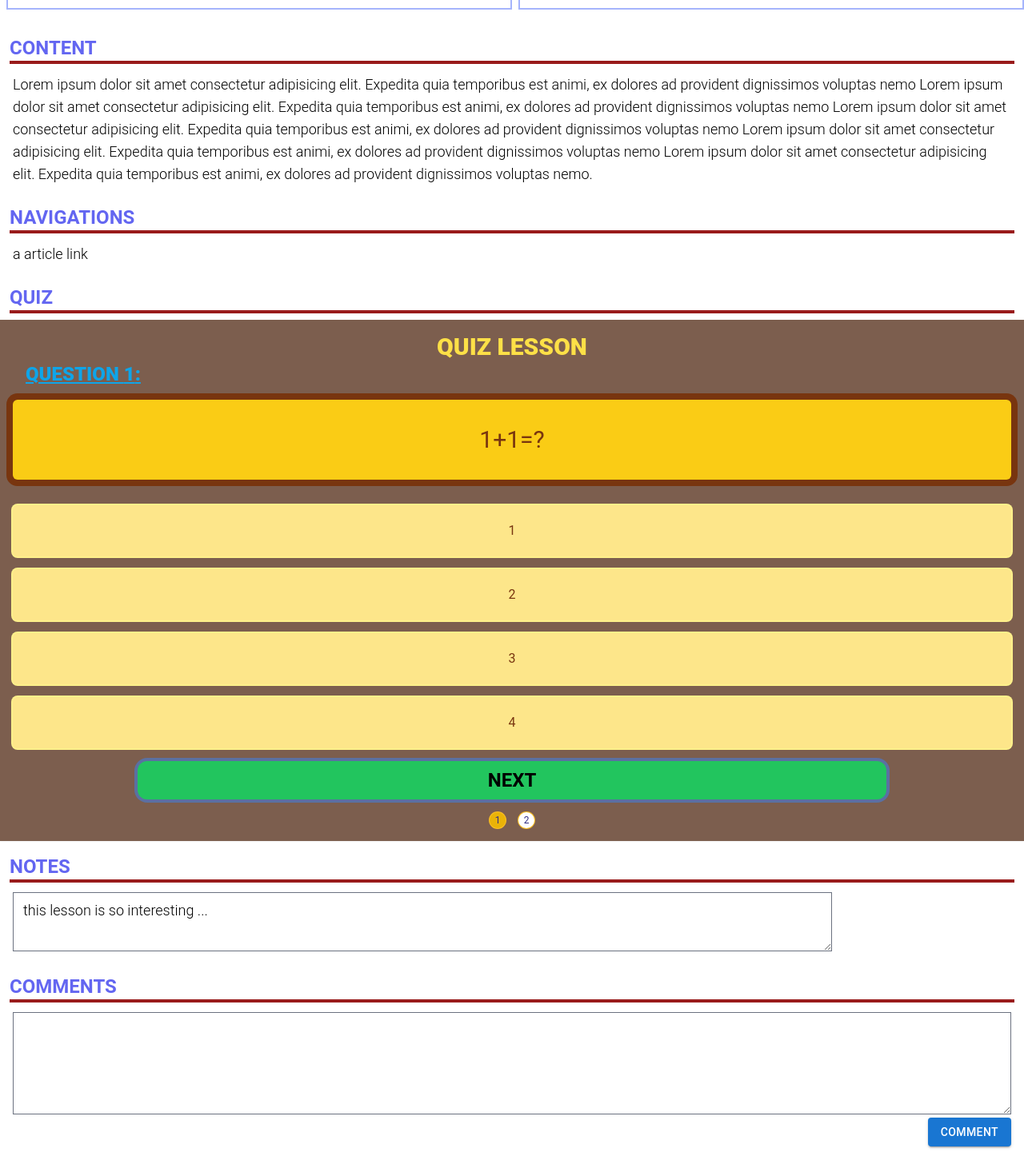
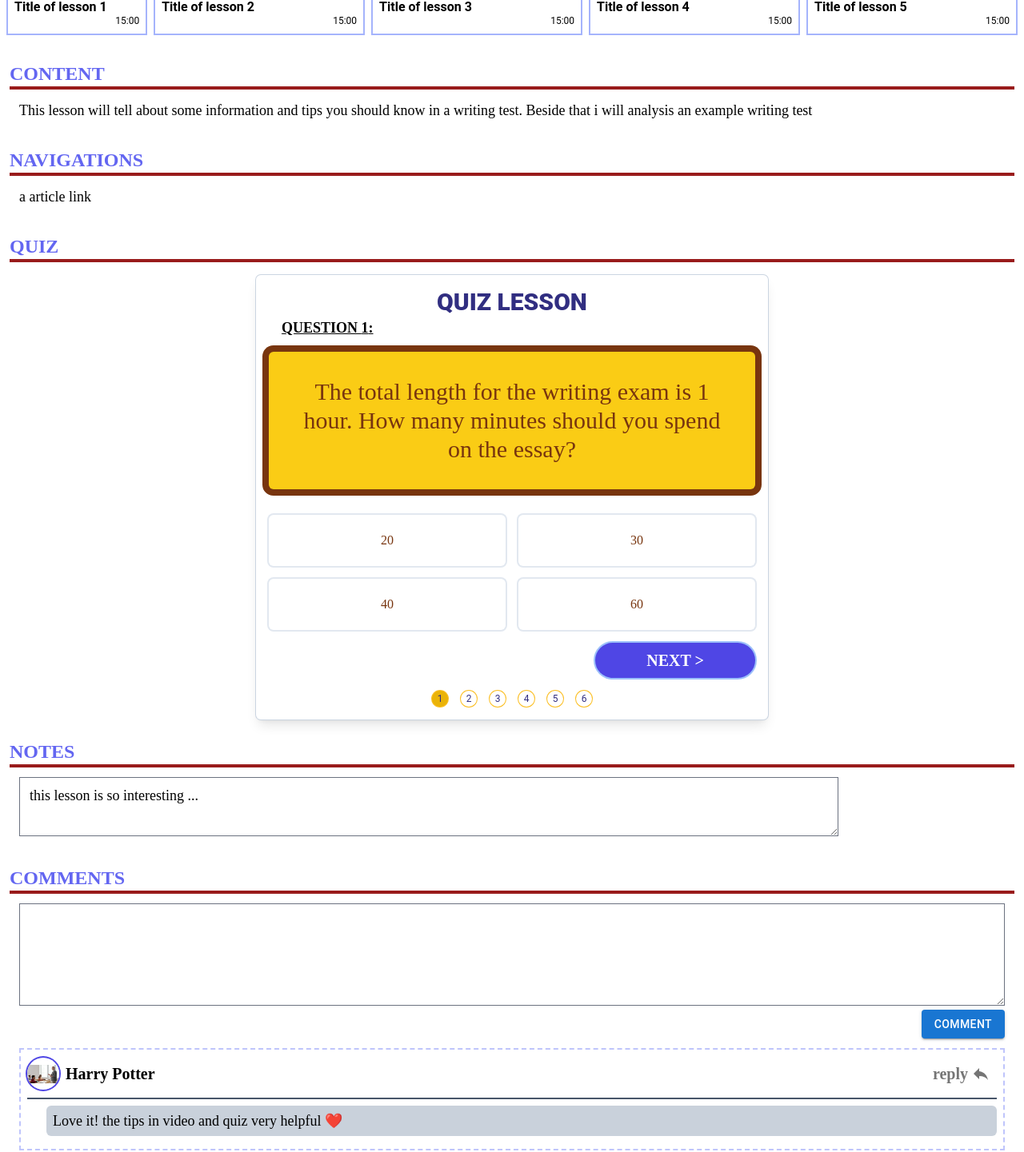
Before and after one commit to tranhuanhcmus/EducationWebApp, a React (Vite) app in the folder client/: page /lesson/1 in a window 1280 px wide. Shown: the part 899-2340 px from the top of the page at 80% size. Built offline with nearby package versions, Linux system fonts and the light colour scheme.

Commit message:
update UI, update quizz

```diff
--- a/client/src/components/Comment.jsx
+++ b/client/src/components/Comment.jsx
@@ -8,12 +8,12 @@ const Comment = () => {
       <div className="header pb-2 flex items-center border-b-2 border-slate-600">
         <div className="user flex items-center flex-1">
           <img
-            className="w-10 h-10 rounded-full ring-2 ring-indigo-600"
-            src="/anh5.png"
+            className="w-10 h-10 rounded-full ring-2 ring-indigo-600 object-center object-contain"
+            src="/anh4.png"
             alt="user avater"
           />
           <span className="text-xl font-Bebas font-semibold ml-2">
-            Username
+            Harry Potter
           </span>
         </div>
         <div className="actions flex items-center ">
@@ -29,9 +29,7 @@ const Comment = () => {
       </div>
 
       <div className="content my-2 ml-6 p-2 bg-slate-400/50 rounded-md  font-roboto">
-        Lorem ipsum dolor sit amet consectetur adipisicing elit. Dolorem dolore
-        voluptates quaerat explicabo eaque deleniti aperiam! Qui omnis libero
-        dolore!
+        Love it! the tips in video and quiz very helpful ❤️
       </div>
     </div>
   );
--- a/client/src/components/Quiz/Quiz.jsx
+++ b/client/src/components/Quiz/Quiz.jsx
@@ -4,9 +4,11 @@ const Quiz = ({ data }) => {
   const [currentQ, setCurrentQ] = useState(0);
   const [questions, setQuestion] = useState(data);
   const [score, setScore] = useState(0);
+  const [showKey, setShowKey] = useState(false);
   console.log(score);
   const handleClick = () => {
     if (currentQ < questions.length - 1) {
+      setShowKey(false);
       return setCurrentQ((q) => q + 1);
     }
 
@@ -16,40 +18,46 @@ const Quiz = ({ data }) => {
         setScore((score) => score + 10);
       }
     });
+    setShowKey(false);
+    setCurrentQ(0);
   };
 
   const handleChoose = (index) => {
     let newQuestions = [...questions];
     newQuestions[currentQ].answer = index;
 
-    if (newQuestions[currentQ].key == newQuestions[currentQ].answer) {
+    if (newQuestions[currentQ].keyIndex == newQuestions[currentQ].answer) {
       newQuestions[currentQ].check = true;
     } else newQuestions[currentQ].check = false;
-
+    setShowKey(true);
     setQuestion((questions) => newQuestions);
   };
 
   return (
-    <div className=" my-2 p-4 container  bg-amber-950/70 shadow-sm">
-      <h1 className=" uppercase text-center text-3xl font-[900] font-roboto w-full text-yellow-300">
+    <div className=" mx-auto w-[50%] p-4 ring-1 ring-slate-300  bg-white shadow-lg my-4 rounded-md">
+      <h1 className=" uppercase text-center text-3xl font-[900] font-roboto w-full text-indigo-900">
         Quiz Lesson
       </h1>
       <div className="content flex justify-center flex-col gap-4">
-        <h1 className="px-4 uppercase  text-2xl font-[900] font-Bebas w-full text-sky-500 underline">
+        <h1 className="px-4 uppercase  text-lg font-[900] font-Bebas w-full text-black underline">
           Question {currentQ + 1}:
         </h1>
-        <div className=" p-8 text-3xl text-amber-900 text-center no-underline font-note bg-yellow-400 rounded-md ring-8 ring-amber-900 break-all">
+        <div className=" p-8 text-3xl text-amber-900 text-center no-underline font-note bg-yellow-400 rounded-md ring-8 ring-amber-900 break-word">
           {questions[currentQ].question}
         </div>
-        <div className="mt-4 grid gap-4 grid-cols-1 md:grid-cols-2 md:grid-row-2 auto-rows-max ">
+        <div className="mt-4 grid gap-4 md:grid-cols-1 grid-cols-2 grid-row-2 auto-rows-max ">
           {questions[currentQ].options.map((item, index) => (
             <p
               key={index}
               className={`option p-2 flex justify-center items-center break-all text-md text-amber-900 font-note ${
-                index == questions[currentQ].answer
-                  ? "bg-amber-400/80"
-                  : "bg-amber-200"
-              } rounded-md ring-2 ring-yellow-200 h-16 md:h-24 hover:cursor-pointer hover:bg-amber-400/80`}
+                showKey
+                  ? index == questions[currentQ].answer
+                    ? questions[currentQ].check == true
+                      ? "bg-green-300"
+                      : "bg-red-300"
+                    : ""
+                  : ""
+              } rounded-md ring-2 ring-slate-200 h-16 md:h-24 hover:cursor-pointer hover:ring-2 hover:ring-indigo-600`}
               onClick={() => handleChoose(index)}
             >
               {item}
@@ -57,11 +65,17 @@ const Quiz = ({ data }) => {
           ))}
         </div>
 
+        {showKey && (
+          <div className="p-4 text-xl text-amber-900 text-center no-underline font-note  rounded-md ring-2  break-word">
+            {questions[currentQ].key}
+          </div>
+        )}
+
         <button
-          className="px-3 py-2 bg-green-500 font-note font-bold text-2xl uppercase rounded-xl w-[75%] md:w-[320px] self-center hover:bg-green-500/80 hover:ring-yellow-400 ring-4"
+          className=" self-end py-2 bg-indigo-600 font-note font-bold md:text-sm text-xl text-white uppercase rounded-3xl md:w-[25%] w-[200px]  hover:bg-deep_purple_A201 hover:ring-yellow-400 ring-2 "
           onClick={handleClick}
         >
-          {currentQ == questions.length - 1 ? "Submit" : "Next"}
+          {currentQ == questions.length - 1 ? "Again" : "Next >"}
         </button>
         <div className="list flex justify-center gap-4">
           {questions.map((item, index) => {
@@ -71,7 +85,9 @@ const Quiz = ({ data }) => {
                 className={`w-5 h-5 rounded-full ring-1 ring-amber-400 ${
                   index == currentQ ? "bg-yellow-500" : "bg-white"
                 } text-[0.75rem] text-indigo-900 flex justify-center items-center hover:cursor-pointer`}
-                onClick={() => setCurrentQ(index)}
+                onClick={() => {
+                  setCurrentQ(index), setShowKey(false);
+                }}
               >
                 {index + 1}
               </div>
--- a/client/src/pages/Home.jsx
+++ b/client/src/pages/Home.jsx
@@ -1,5 +1,4 @@
 import React from "react";
-
 import Carousel from "../components/Carousel";
 import Section from "../components/Section";
 
--- a/client/src/pages/Lesson.jsx
+++ b/client/src/pages/Lesson.jsx
@@ -1,9 +1,10 @@
-import React from "react";
+import React, { useState } from "react";
 import ArrowBackIosIcon from "@mui/icons-material/ArrowBackIos";
 import ArrowForwardIosIcon from "@mui/icons-material/ArrowForwardIos";
 import { Button, IconButton } from "@mui/material";
 import Comment from "../components/Comment";
 import Quiz from "./../components/Quiz/Quiz";
+import { useNavigate } from "react-router-dom";
 const buttonStyle = {
   border: "solid 1px black",
   color: "black",
@@ -15,26 +16,31 @@ const buttonStyle = {
 };
 const data = [
   {
+    id: 1,
     image: "/anh5.png",
     name: "Title of lesson 1",
     time: "15:00",
   },
   {
+    id: 2,
     image: "/anh1.png",
     name: "Title of lesson 2",
     time: "15:00",
   },
   {
+    id: 3,
     image: "/anh1.png",
     name: "Title of lesson 3",
     time: "15:00",
   },
   {
+    id: 4,
     image: "/anh1.png",
     name: "Title of lesson 4",
     time: "15:00",
   },
   {
+    id: 5,
     image: "/anh1.png",
     name: "Title of lesson 5",
     time: "15:00",
@@ -42,29 +48,77 @@ const data = [
 ];
 const questionBank = [
   {
-    question: "1+1=?",
-    options: ["1", "2", "3", "4"],
+    question:
+      "The total length for the writing exam is 1 hour. How many minutes should you spend on the essay?",
+    options: ["20", "30", "40", "60"],
     answer: -1,
-    key: 1,
+    keyIndex: 2,
+    key: "It is recommended to spend 40 mins on the essay and 20 mins on the graph / letter. The essay is longer and is worth more points",
     check: false,
   },
   {
-    question: "1+2=?",
-    options: ["1", "2", "3", "4"],
+    question:
+      "The more you write in the essay, the more likely you are to get a higher score?",
+    options: ["true", "false"],
     answer: -1,
-    key: 2,
+    keyIndex: 1,
+    key: "It's about quality, not quantity. You must exceed to 250 word minimum and have adequate support for your ideas, but writing a lot does not necessarily mean you will get a high score.",
+    check: false,
+  },
+  {
+    question:
+      "You should start writing as soon as you have read the essay question ?",
+    options: ["true", "false"],
+    answer: -1,
+    keyIndex: 1,
+    key: "You should check you fully understand the question, brainstorm some ideas, and do a brief plan before you start writing.",
+    check: false,
+  },
+  {
+    question:
+      "Your essay is judged on four criteria. Which one of these four criteria is incorrect ?",
+    options: [
+      "Task Response",
+      "Coherence and Cohesion",
+      "Academic Style",
+      "Grammatical Range and Accuracy",
+    ],
+    answer: -1,
+    keyIndex: 2,
+    key: "It's 'Lexical Resource'. This refers to your vocabulary and how you use it.",
+    check: false,
+  },
+  {
+    question: "Spelling is not that important in IELTS writing?",
+    options: ["true", "false"],
+    answer: -1,
+    keyIndex: 1,
+    key: "It's very important as you are graded on your spelling.",
+
+    check: false,
+  },
+  {
+    question: "You can write all of your essay in capital letters if you like?",
+    options: ["true", "false"],
+    answer: -1,
+    keyIndex: 0,
+    key: "You can but there is no reason to unless you have very bad joined up writing. Writing in capitals takes some people longer.",
     check: false,
   },
 ];
 const Lesson = () => {
   const lesson = {
-    name: "Listening Band 6.0",
+    name: "Writing Band 5.0",
     author: "Harry Bui",
-    video: "/video.mp4",
+    video: "/video/lesson1.mp4",
     content:
-      "Lorem ipsum dolor sit amet consectetur adipisicing elit. Expedita quia temporibus est animi, ex dolores ad provident dignissimos voluptas nemo Lorem ipsum dolor sit amet consectetur adipisicing elit. Expedita quia temporibus est animi, ex dolores ad provident dignissimos voluptas nemo Lorem ipsum dolor sit amet consectetur adipisicing elit. Expedita quia temporibus est animi, ex dolores ad provident dignissimos voluptas nemo Lorem ipsum dolor sit amet consectetur adipisicing elit. Expedita quia temporibus est animi, ex dolores ad provident dignissimos voluptas nemo Lorem ipsum dolor sit amet consectetur adipisicing elit. Expedita quia temporibus est animi, ex dolores ad provident dignissimos voluptas nemo.",
+      "This lesson will tell about some information and tips you should know in a writing test. Beside that i will analysis  an example writing test ",
     attachment: "a article link",
     note: "this lesson is so interesting ...",
+  };
+  const [notes, setNotes] = useState(lesson.note);
+  const handleWriteNote = (e) => {
+    setNotes((notes) => e.target.value);
   };
   return (
     <>
@@ -74,7 +128,7 @@ const Lesson = () => {
             <ArrowBackIosIcon />
           </IconButton>
         </div>
-        <video width={"80%"} controls autoPlay poster="/anh1.png">
+        <video width={"80%"} controls autoPlay="true" poster="/anh1.png">
           <source src={lesson.video} type="video/mp4" />
         </video>
         <div className="flex items-center flex-1 justify-center">
@@ -98,7 +152,7 @@ const Lesson = () => {
             <b>Content</b>
           </h3>
         </div>
-        <div className="text-lg font-note font-[300] mt-3 text-left word-break m-4 md:m-6">
+        <div className="text-lg font-note font-[300] mt-3 text-left word-break md:m-4 m-6">
           {lesson.content}
         </div>
       </section>
@@ -108,7 +162,7 @@ const Lesson = () => {
             <b>Navigations</b>
           </h3>
         </div>
-        <div className="text-lg font-note font-[300] mt-3 text-justify m-4 md:m-6">
+        <div className="text-lg font-note font-[300] mt-3 text-justify md:m-4 m-6">
           {lesson.attachment}
         </div>
       </section>
@@ -127,17 +181,18 @@ const Lesson = () => {
           </h3>
         </div>
         <textarea
-          className="text-lg font-note font-[300] mt-3 text-left m-4 md:m-6 w-[80%] "
-          value={lesson.note}
+          className="text-lg font-note font-[300] mt-3 text-left md:m-4 m-6 w-[80%] "
+          value={notes}
+          onChange={handleWriteNote}
         ></textarea>
       </section>
       <section className="container">
         <div className="mx-3 pt-2 text-indigo-500 flex items-center border-b-4 border-solid border-red-800 ">
-          <h3 className="text-2xl font-Bebas uppercase mr-4         ">
+          <h3 className="text-2xl font-Bebas uppercase mr-4 ">
             <b>Comments</b>
           </h3>
         </div>
-        <div className="text-lg font-note font-[300] mt-3 text-justify m-4 md:m-6">
+        <div className="text-lg font-note font-[300] mt-3 text-justify md:m-4 m-6">
           <div className="mb-3">
             <textarea className="m-0 p-2 text-lg font-note font-[300] text-justify  w-full h-32"></textarea>
             <div className="flex justify-end">
@@ -154,6 +209,8 @@ const Lesson = () => {
 };
 
 const LessonList = ({ data }) => {
+  const navigate = useNavigate();
+
   const [list, setList] = React.useState(data);
   const [key, setKey] = React.useState("");
 
@@ -167,16 +224,17 @@ const LessonList = ({ data }) => {
         onChange={(e) => setKey(e.target.value)}
       />
 
-      <div className="w-full p-2 grid grid-flow-col  auto-cols-[50%] lg:auto-cols-[20%] md:auto-cols-[25%] sm:auto-cols-[33%] items-center overflow-scroll gap-2">
+      <div className="w-full p-2 grid grid-flow-col  sm:auto-cols-[50%]   md:auto-cols-[33%] items-center overflow-scroll gap-2">
         {list.map((item) => {
           if (item.name.toLowerCase().includes(key))
             return (
               <div
                 className="item border-2 p-2 border-solid border-indigo-300 hover:-translate-y-1 hover:cursor-pointer hover:bg-slate-500 hover:text-amber-400 transition-all duration-200"
-                key={item.name}
+                key={item.id}
+                onClick={() => navigate(`/lesson/${item.id}`)}
               >
                 <img
-                  className="object-cover object-center h-[100px] md:h-[132px] border-b-4 p-2 border-solid border-red-800"
+                  className="object-cover object-center md:h-[100px] h-[132px] border-b-4 p-2 border-solid border-red-800"
                   src={item.image}
                   width={"inherit"}
                   alt="thumbnail-lesson"
--- a/client/tailwind.config.js
+++ b/client/tailwind.config.js
@@ -111,6 +111,10 @@ module.exports = {
                 inter: "Inter",
                 metropolis: "Metropolis",
                 airbnbcerealapp: "Airbnb Cereal App",
+                note: "Inconsolata",
+                Poppins: "Poppins",
+                Bebas: "Bebas Neue",
+                Roboto: "Roboto Slab",
             },
             boxShadow: {
                 bs2: "0px 15px  50px 0px #ff665233",
```
Also changed, not shown: client/src/components/Section.jsx (+50 -40 lines), client/src/pages/CoursesDetail.jsx (+17 -10 lines), client/src/styles/tailwind.css, 1 other file (tests, documents, lock files or other folders). Lines whose indentation alone changed are shown as unchanged.
